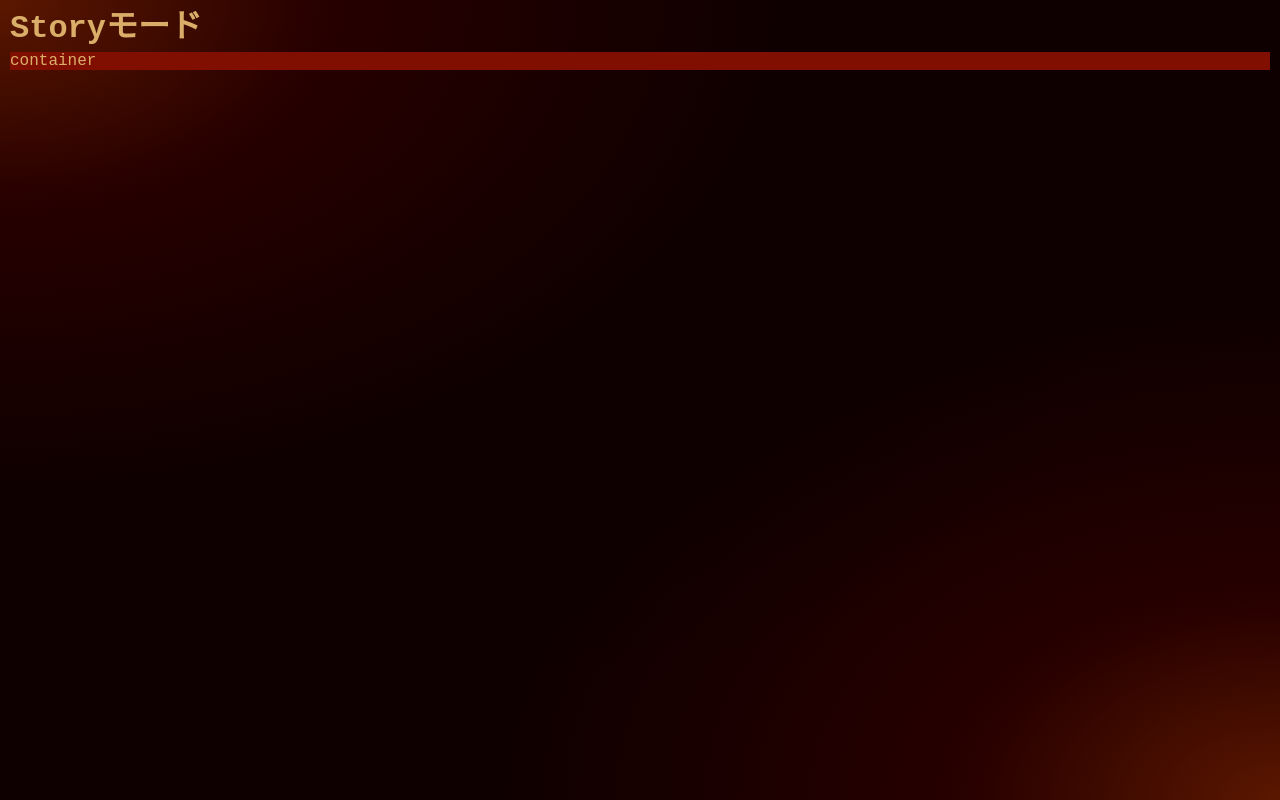
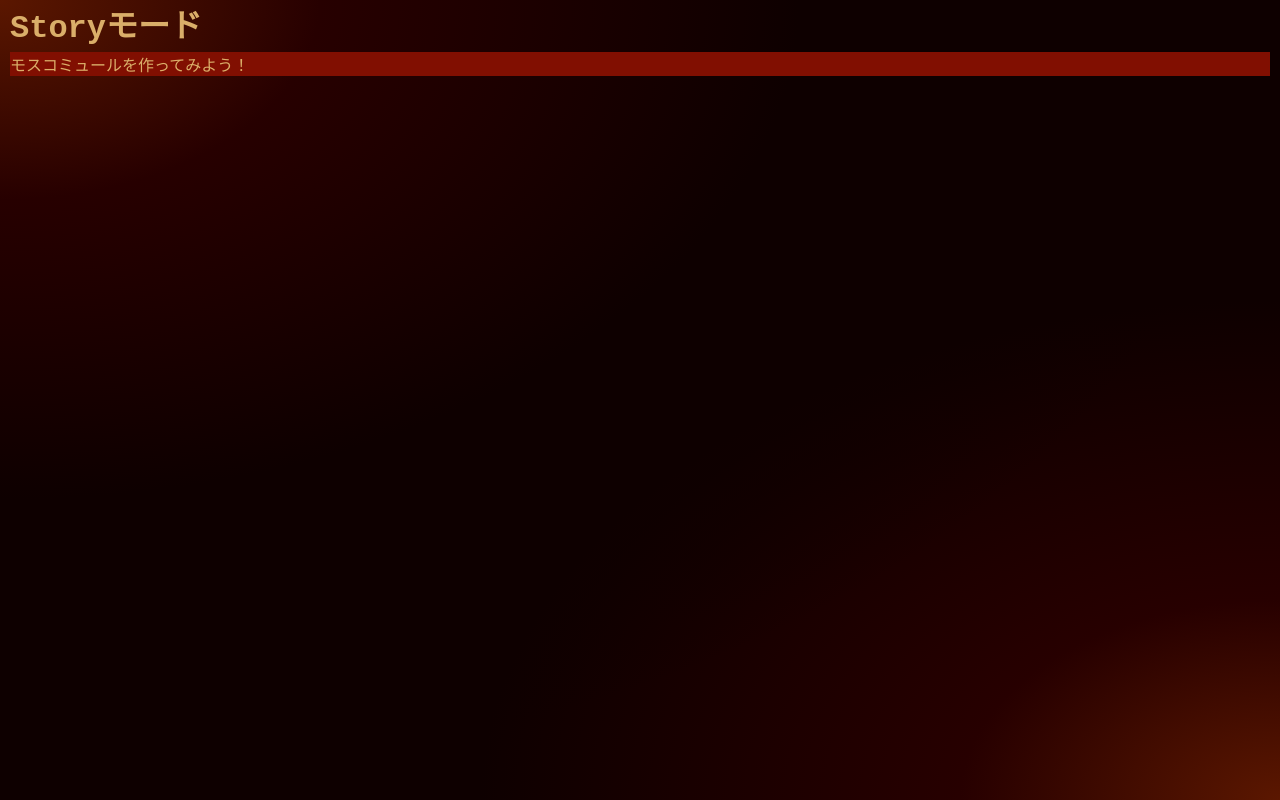
Before and after one commit to aridome222/Frontend-Tacktail, a Next.js app: page /story in a window 1280 px wide. Built offline with nearby package versions, Linux system fonts and the light colour scheme.

Commit message:
update: 文言の修正

```diff
--- a/src/app/story/_components/StoryCard.tsx
+++ b/src/app/story/_components/StoryCard.tsx
@@ -3,7 +3,7 @@ import styles from "./StoryCard.module.css";
 export const StoryCard: React.FC = () => {
   return (
     <div className={styles.card}>
-      <p>container</p>
+      <p>モスコミュールを作ってみよう！</p>
     </div>
   );
 };
```
